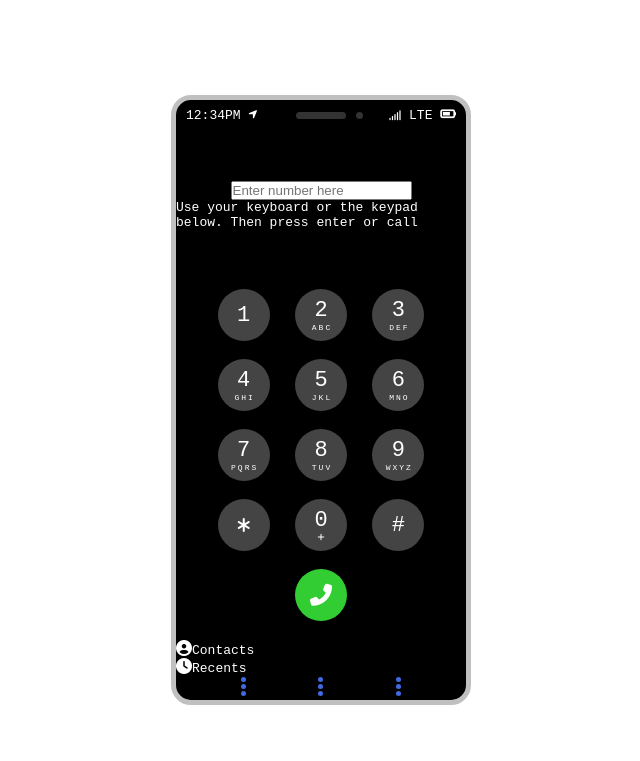
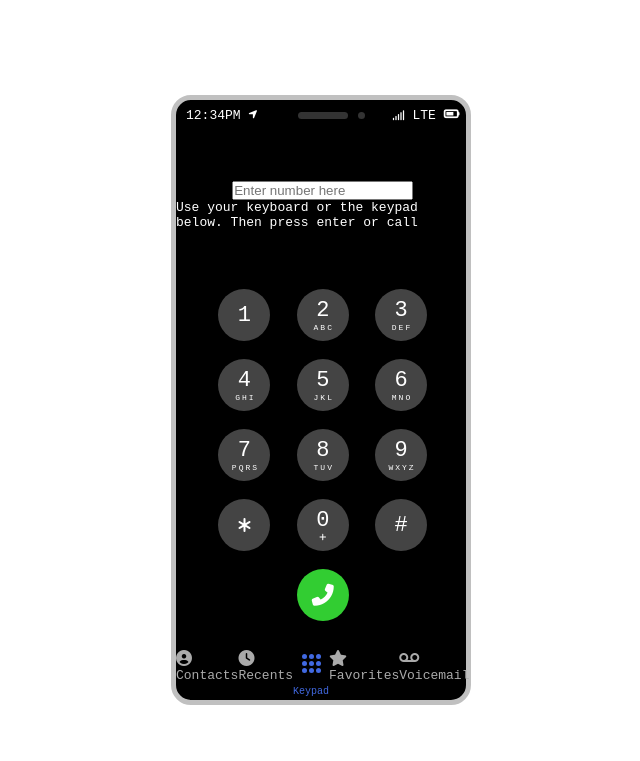
Before and after one commit to SteveNoyes/num_validation, a plain HTML site: page index.html in a window 1280 px wide. Shown: the whole page, without its empty margins (319-959 px from the left). Drawn offline with Linux system fonts and the light colour scheme; a script that the page names is missing.

Commit message:
item keypad styles

```diff
--- a/app.css
+++ b/app.css
@@ -158,7 +158,35 @@ html {
   background-color: limegreen;
 }
 
+/* Bottom Section */
 
+.bottom {
+  grid-row: 4 / 5;
+  display: flex;
+  justify-content: space-evenly;
+  margin-top: 10px;
+  color: #aaa;
+}
+
+.item {
+  display: flex;
+  flex-direction: column;
+  justify-content: space-evenly;
+  align-items: center;
+}
+
+.item i {
+  font-size: 20px;
+}
+
+.item span {
+  font-size: 10px;
+}
+
+.buttons {
+  display: grid;
+  grid-template-columns: repeat(3, 1fr);
+}
 
 .c {
   height: 5px;
@@ -167,3 +195,7 @@ html {
   background-color: royalblue;
   border-radius: 50%;
 }
+
+.keypad span {
+  color: royalblue;
+}
--- a/index.html
+++ b/index.html
@@ -81,7 +81,7 @@
       <div>
         <i class="fas fa-clock"></i><span>Recents</span>
       </div>
-      <div>
+      <div class="item keypad">
         <div class="buttons">
           <div class="c"></div>
           <div class="c"></div>
```
